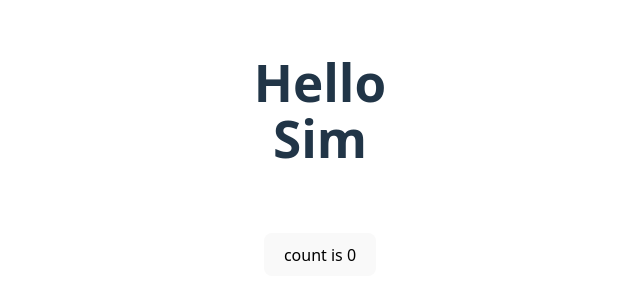
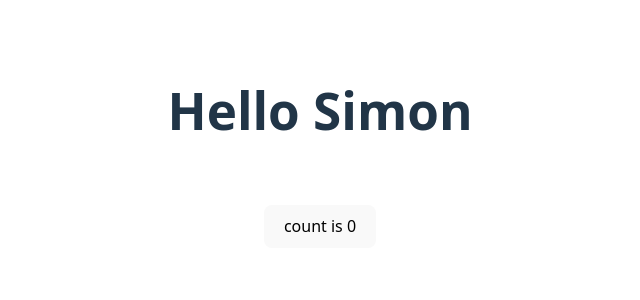
Before and after one commit to simshard/react-app, a React (Vite) app: page / in a window 1280 px wide. Shown: the part 236-536 px from the top of the page, without its empty margins (320-960 px from the left). Built offline with nearby package versions, Linux system fonts and the light colour scheme.

Commit message:
props to component

```diff
--- a/src/App.jsx
+++ b/src/App.jsx
@@ -7,7 +7,7 @@ function App() {
   //const name = 'Simon'
   return (
     <>
-     <h1>Hello <Nomen/> </h1>
+     <h1> <Nomen name="Simon"/> </h1>
       <div className="card">
         <button onClick={() => setCount((count) => count +1)}>
           count is {count}
--- a/src/Nomen.jsx
+++ b/src/Nomen.jsx
@@ -1,9 +1,9 @@
 import React from 'react'
 
-const Nomen = () => {
+const Nomen = (props) => {
     return (
         <div>
-            Sim
+          Hello {props.name}
         </div>
     )
 }
```
